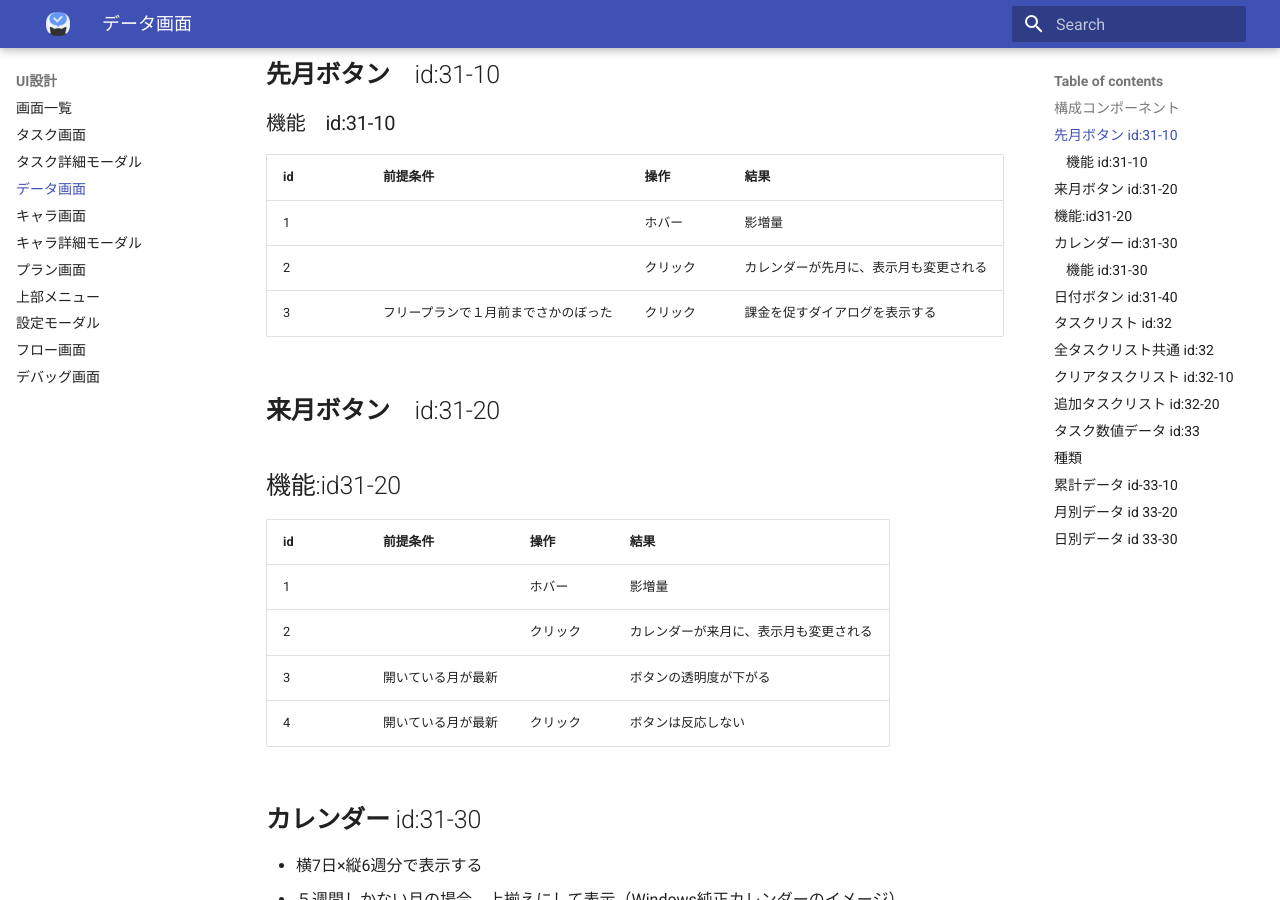
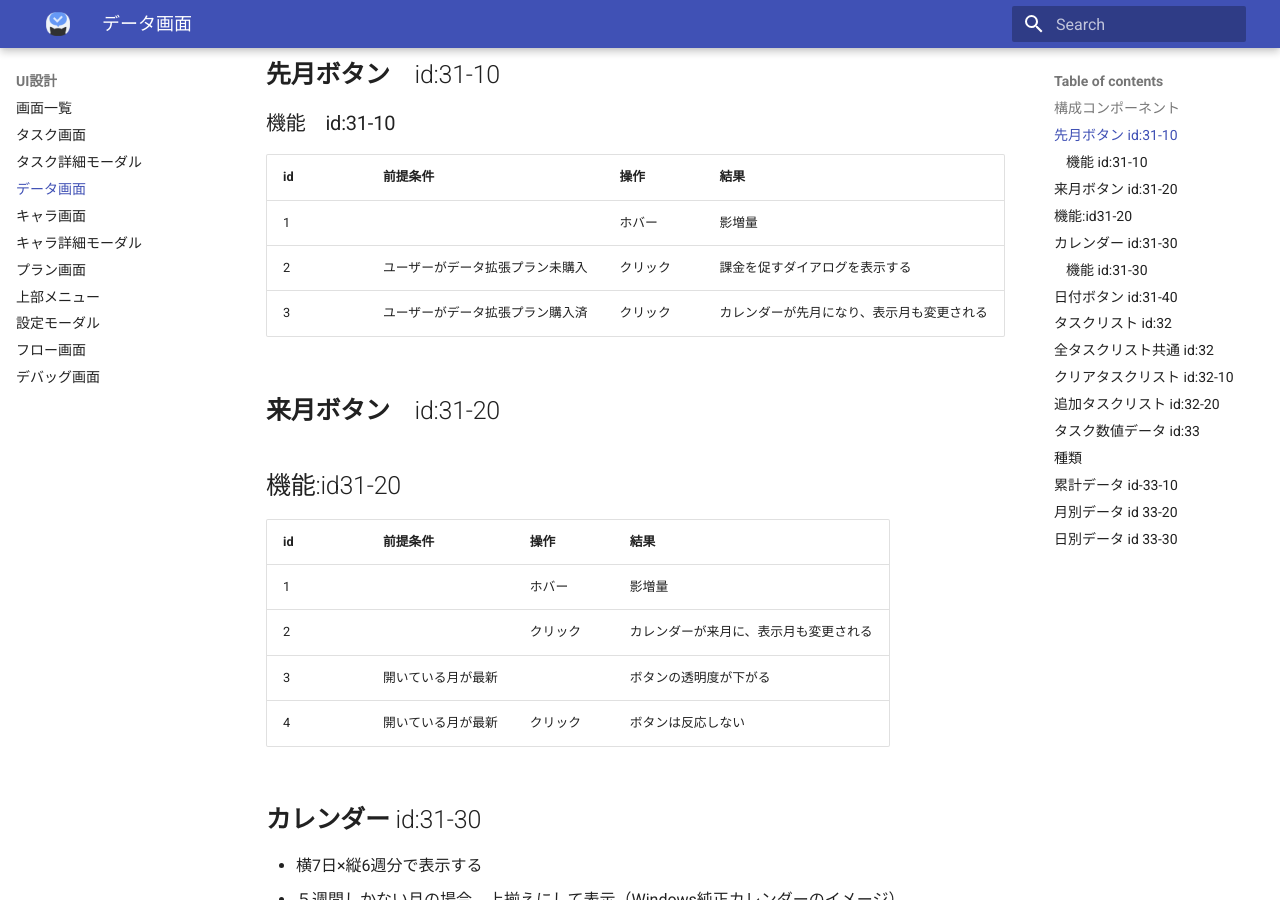
Before and after one commit to CharaDo-Official/CharaDo, an MkDocs documentation site: the page built from docs/10_design/30_data.md, in a window 1280 px wide and 900 px high, scrolled down 1177 px. Built offline with MkDocs 1.6.1 and Material for MkDocs 9.7.7, drawn with Linux system fonts in a browser that asks for light colours; some of the changed text lies outside the part shown.

Commit message:
#<><docs><課金まわりの仕様追加>/n/n<ユーザーがデータ拡張プラン購入済のときの仕様として、無制限で遡れることと選択日のタスクが見られることを明記>

```diff
--- a/docs/10_design/30_data.md
+++ b/docs/10_design/30_data.md
@@ -20,8 +20,8 @@
 |id|前提条件|操作|結果|
 |------|------|-------|------|
 |1||ホバー|影増量|
-|2||クリック|カレンダーが先月に、表示月も変更される|
-|3|フリープランで１月前までさかのぼった|クリック|課金を促すダイアログを表示する|
+|2|ユーザーがデータ拡張プラン未購入|クリック|課金を促すダイアログを表示する|
+|3|ユーザーがデータ拡張プラン購入済|クリック|カレンダーが先月になり、表示月も変更される|
 
 
 ## **来月ボタン**　id:31-20
@@ -71,6 +71,8 @@
 |-------|-------|-------|-------|
 |1||クリック|タスクの詳細モーダルを表示する。モーダルのUIは通常のタスクUIを用いる。|
 |2|タスクがリスト表示範囲外まである|スクロール|リスト内がスクロールされる|
+|3|ユーザーがデータ拡張プラン未購入である||無効状態。タスクリストが灰色になる|
+
 
 ## **クリアタスクリスト** id:32-10
 |id|前提条件|操作|結果|
```
